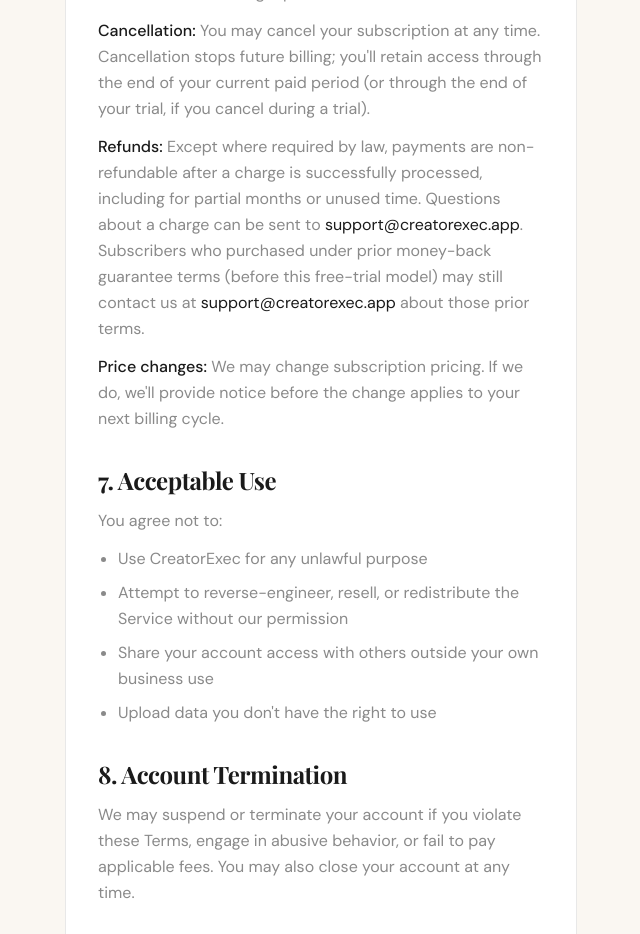
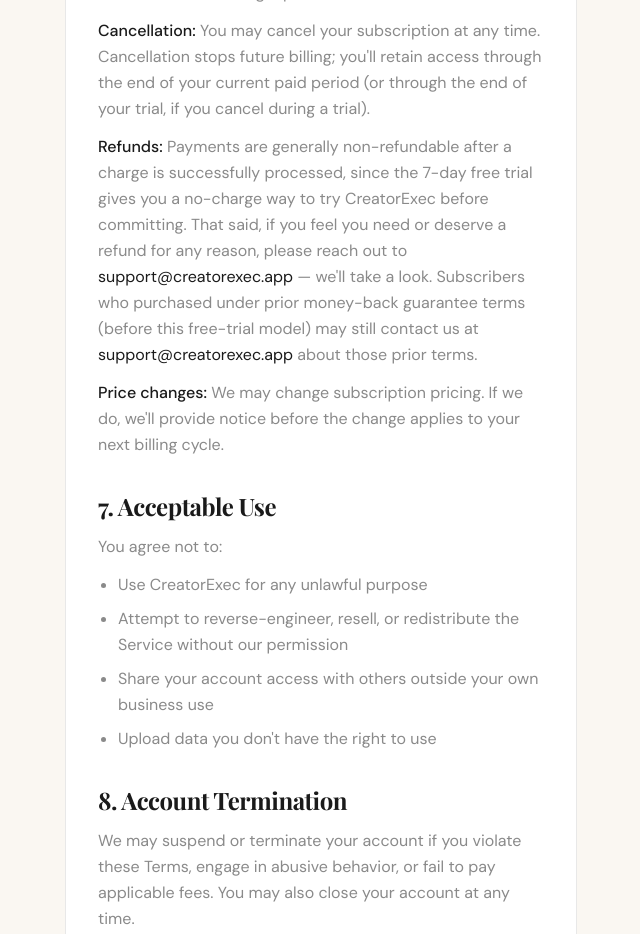
Before and after one commit to MCK-tech13/creatorexec, a React (Vite) app: page /terms in a window 1280 px wide. Shown: the part 2140-3074 px from the top of the page, without its empty margins (319-959 px from the left). Built offline with nearby package versions, Linux system fonts and the light colour scheme; no server answers; a web font is replaced by a local one.

Commit message:
Update Terms §6 refund sentence for free-trial model
Co-authored-by: MCK-tech13 <MCK-tech13@users.noreply.github.com>

```diff
--- a/src/components/legal/TermsOfServicePage.tsx
+++ b/src/components/legal/TermsOfServicePage.tsx
@@ -102,11 +102,12 @@ export function TermsOfServicePage() {
           cancel during a trial).
         </LegalParagraph>
         <LegalParagraph>
-          <strong className="font-medium text-ink">Refunds:</strong> Except where required by law,
-          payments are non-refundable after a charge is successfully processed, including for partial
-          months or unused time. Questions about a charge can be sent to <SupportEmailLink />.
-          Subscribers who purchased under prior money-back guarantee terms (before this free-trial
-          model) may still contact us at <SupportEmailLink /> about those prior terms.
+          <strong className="font-medium text-ink">Refunds:</strong> Payments are generally
+          non-refundable after a charge is successfully processed, since the 7-day free trial gives
+          you a no-charge way to try CreatorExec before committing. That said, if you feel you need
+          or deserve a refund for any reason, please reach out to <SupportEmailLink /> — we&apos;ll
+          take a look. Subscribers who purchased under prior money-back guarantee terms (before this
+          free-trial model) may still contact us at <SupportEmailLink /> about those prior terms.
         </LegalParagraph>
         <LegalParagraph>
           <strong className="font-medium text-ink">Price changes:</strong> We may change subscription
```
